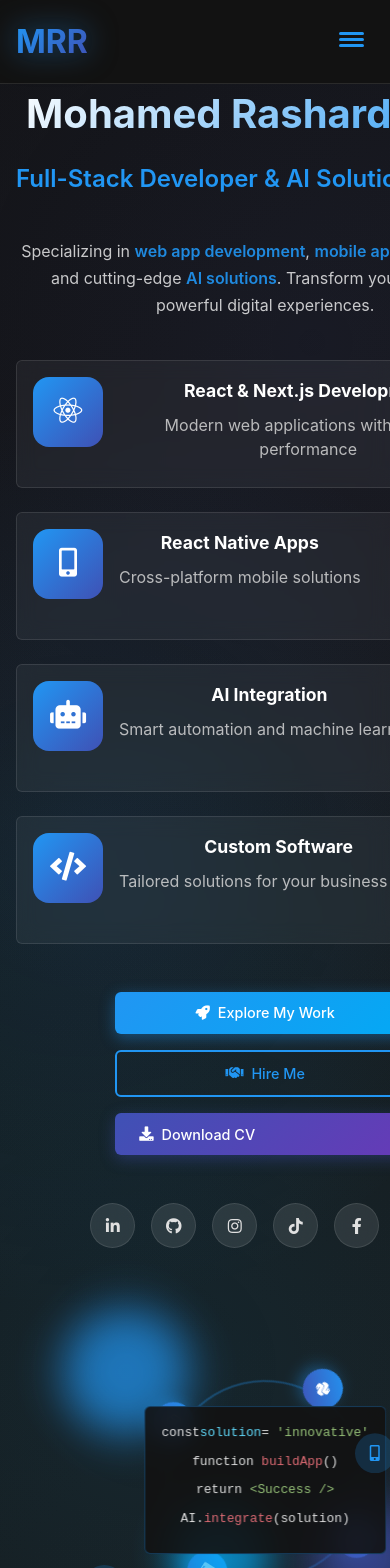
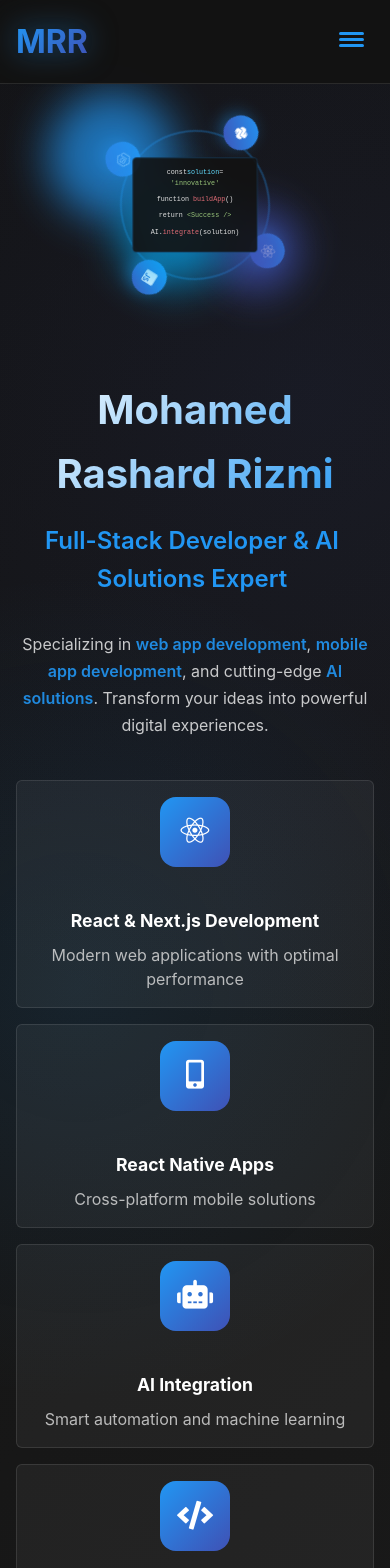
Before and after one commit to mohrashard/MohamedRashardPortfolio, a React (Create React App) app: page / in a window 390 px wide. Shown: the top 1568 px of the page. Built offline with nearby package versions, Linux system fonts and the light colour scheme.

Commit message:
css modified

```diff
--- a/src/App.css
+++ b/src/App.css
@@ -160,6 +160,9 @@
   transform: rotate(-45deg) translate(7px, -6px);
 }
 
+/* Add viewport meta tag in your HTML head if not present */
+/* <meta name="viewport" content="width=device-width, initial-scale=1.0"> */
+
 /* Home Section */
 .home-section {
   min-height: 100vh;
@@ -229,10 +232,10 @@
 }
 
 .typing-effect {
-  font-size: clamp(1.5rem, 4vw, 2.2rem); /* slightly larger max size for bigger screens */
+  font-size: clamp(1.5rem, 4vw, 2.2rem);
   color: var(--primary-color);
-  font-weight: 600; /* a bit bolder for emphasis */
-  border-right: 2px solid var(--primary-color); /* thinner, cleaner caret */
+  font-weight: 600;
+  border-right: 2px solid var(--primary-color);
   padding-right: 6px;
   white-space: nowrap;
   overflow: hidden;
@@ -259,9 +262,6 @@
     border-color: transparent;
   }
 }
-
-
-
 
 .hero-description {
   font-size: 1.2rem;
@@ -756,26 +756,57 @@
   }
 }
 
-/* Mobile Responsive */
+/* Mobile Responsive - UPDATED with immediate mobile styles */
+@media (max-width: 1200px) {
+  .home-content {
+    gap: 3rem;
+  }
+
+  .illustration {
+    height: 500px;
+  }
+
+  .tech-orbit {
+    width: 250px;
+    height: 250px;
+  }
+
+  .tech-icon {
+    width: 50px;
+    height: 50px;
+    font-size: 1.2rem;
+  }
+}
+
+@media (max-width: 992px) {
+  .home-content {
+    gap: 2rem;
+  }
+
+  .service-highlights {
+    grid-template-columns: repeat(2, 1fr);
+  }
+
+  .illustration {
+    height: 450px;
+  }
+
+  .tech-orbit {
+    width: 220px;
+    height: 220px;
+  }
+
+  .code-lines {
+    padding: 1.5rem;
+    font-size: 0.9rem;
+  }
+}
+
+/* Main mobile breakpoint - UPDATED with performance optimizations */
 @media (max-width: 768px) {
-  .header {
-    padding: 1rem;
-  }
-
-
-
-
-  .nav-links {
-    flex-direction: column;
-    gap: 1rem;
-  }
-
-  .mobile-menu {
-    display: block;
-  }
-
   .home-section {
     padding: 6rem 1rem 2rem;
+    min-height: auto;
   }
 
   .home-content {
@@ -784,31 +815,88 @@
     text-align: center;
   }
 
+  .home-text, .home-graphic {
+    animation: none; /* Remove animations on mobile for better performance */
+  }
+
+  .glitch-effect {
+    animation: none; /* Disable glitch effect on mobile */
+    font-size: 2.2rem;
+  }
+
+  .typing-effect {
+    animation: none; /* Disable typing animation on mobile */
+    border-right: none;
+    white-space: normal;
+    display: block;
+    font-size: 1.5rem;
+  }
+
+  .hero-description {
+    font-size: 1.1rem;
+    margin-bottom: 2rem;
+  }
+
   .service-highlights {
     grid-template-columns: 1fr;
+    gap: 1rem;
+  }
+
+  .service-item {
+    padding: 1.2rem;
+    flex-direction: column;
+    text-align: center;
+    align-items: center;
+  }
+
+  .service-icon {
+    width: 45px;
+    height: 45px;
+    font-size: 1.1rem;
   }
 
   .cta-buttons {
     flex-direction: column;
     align-items: center;
-  }
-
-  .cta-buttons button {
+    gap: 0.8rem;
+    margin-bottom: 2rem;
+  }
+
+  .primary-btn,
+  .secondary-btn,
+  .accent-btn {
     width: 100%;
     max-width: 300px;
+    justify-content: center;
+    padding: 0.9rem 1.5rem;
   }
 
   .social-links {
     justify-content: center;
+    flex-wrap: wrap;
+    margin-top: 1.5rem;
+  }
+
+  .social-icon {
+    width: 45px;
+    height: 45px;
+    font-size: 1rem;
+  }
+
+  /* Simplify graphics on mobile */
+  .home-graphic {
+    order: -1; /* Move graphic to top on mobile */
+    margin-bottom: 1rem;
+    height: 300px;
   }
 
   .illustration {
-    height: 400px;
+    height: 300px;
   }
 
   .tech-orbit {
-    width: 200px;
-    height: 200px;
+    width: 180px;
+    height: 180px;
   }
 
   .tech-icon {
@@ -819,11 +907,14 @@
 
   .code-lines {
     padding: 1rem;
-    font-size: 0.8rem;
-  }
-
+    font-size: 0.7rem;
+    transform: translate(-50%, -50%) scale(0.8);
+  }
+
+  /* Reduce animation intensity on mobile */
   .blob {
     filter: blur(20px);
+    animation-duration: 8s;
   }
 
   .blob-1 {
@@ -832,23 +923,41 @@
   }
 
   .blob-2 {
+    width: 90px;
+    height: 90px;
+  }
+
+  .blob-3 {
     width: 100px;
     height: 100px;
   }
 
-  .blob-3 {
-    width: 110px;
-    height: 110px;
+  .floating-element {
+    animation: none;
+    display: none;
+  }
+
+  .particles-container::before {
+    animation: none;
+    display: none;
+  }
+
+  .scroll-indicator {
+    bottom: 20px;
+  }
+
+  .scroll-indicator span {
+    font-size: 0.8rem;
   }
 }
 
 @media (max-width: 480px) {
   .home-section {
-    padding: 5rem 1rem 2rem;
+    padding: 5rem 1rem 1.5rem;
   }
 
   .glitch-effect {
-    font-size: 2rem;
+    font-size: 1.8rem;
   }
 
   .typing-effect {
@@ -857,6 +966,7 @@
 
   .hero-description {
     font-size: 1rem;
+    margin-bottom: 1.5rem;
   }
 
   .service-item {
@@ -870,14 +980,73 @@
   }
 
   .cta-buttons button {
-    padding: 0.8rem 1.5rem;
+    padding: 0.8rem 1.2rem;
     font-size: 0.9rem;
   }
 
+  .home-graphic {
+    height: 250px;
+  }
+
+  .illustration {
+    height: 250px;
+  }
+
+  .tech-orbit {
+    width: 150px;
+    height: 150px;
+  }
+
+  .tech-icon {
+    width: 35px;
+    height: 35px;
+    font-size: 0.9rem;
+  }
+
+  .code-lines {
+    padding: 0.8rem;
+    font-size: 0.6rem;
+    transform: translate(-50%, -50%) scale(0.7);
+  }
+}
+
+/* Add this for immediate mobile detection and styling */
+@media (max-width: 768px) and (max-height: 900px) {
+  .home-section {
+    min-height: 100vh;
+    padding-top: 5rem;
+  }
+}
+
+/* Performance optimizations for mobile */
+@media (max-width: 768px) {
+  .home-section::before {
+    background: radial-gradient(circle at 20% 50%, rgba(33, 150, 243, 0.1) 0%, transparent 40%),
+                radial-gradient(circle at 80% 20%, rgba(63, 81, 181, 0.1) 0%, transparent 40%);
+  }
+
+  .service-item {
+    backdrop-filter: none;
+  }
+
   .social-icon {
-    width: 45px;
-    height: 45px;
-    font-size: 1rem;
+    backdrop-filter: none;
+  }
+
+  .code-lines {
+    backdrop-filter: none;
+  }
+}
+
+/* Reduced motion for users who prefer it */
+@media (prefers-reduced-motion: reduce) {
+  *,
+  *::before,
+  *::after {
+    animation-duration: 0.01ms !important;
+    animation-iteration-count: 1 !important;
+    transition-duration: 0.01ms !important;
+    scroll-behavior: auto !important;
   }
 }
 /* About Section */
```
Also changed, not shown: 1 other file (tests, documents, lock files or other folders).
